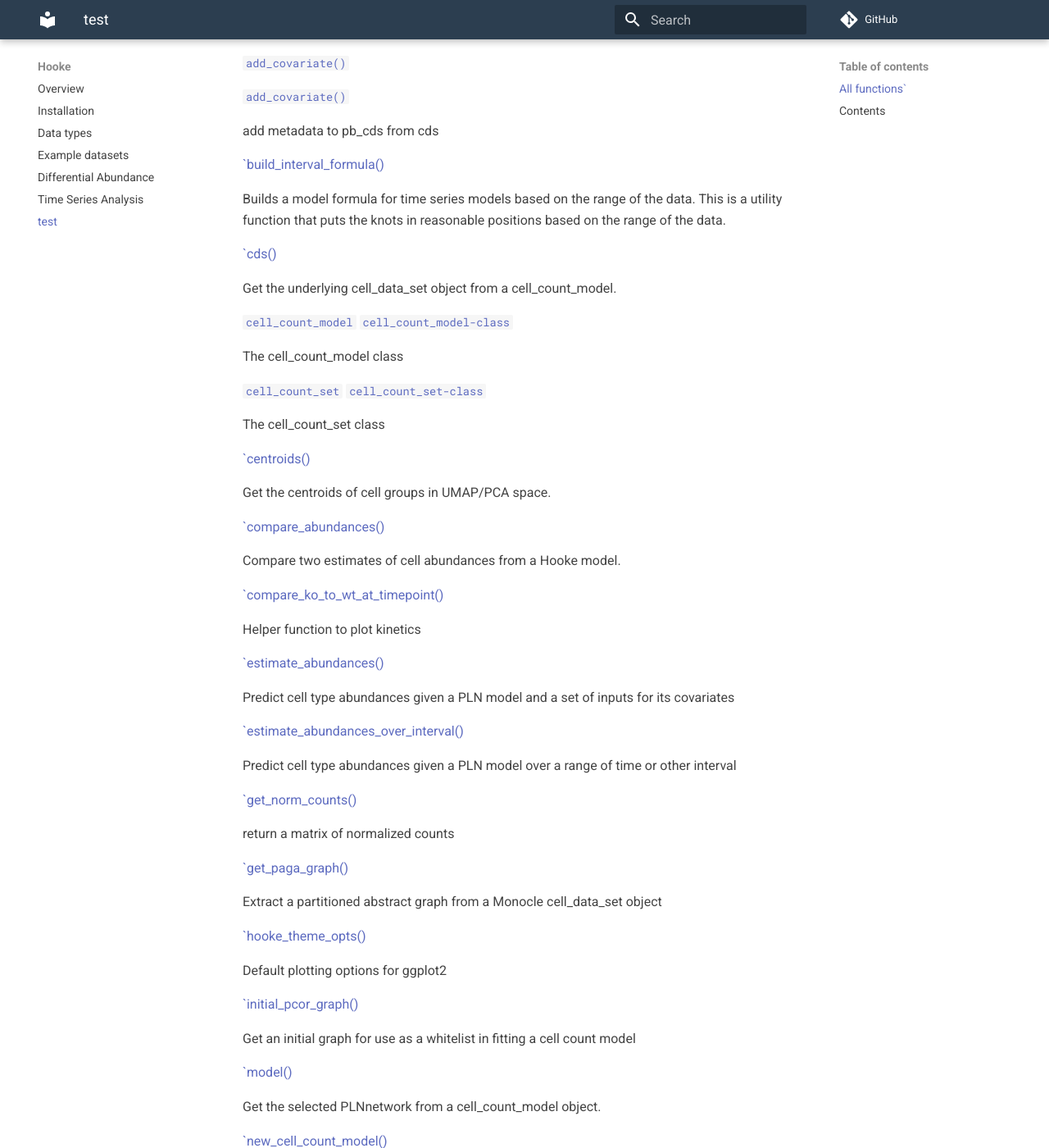
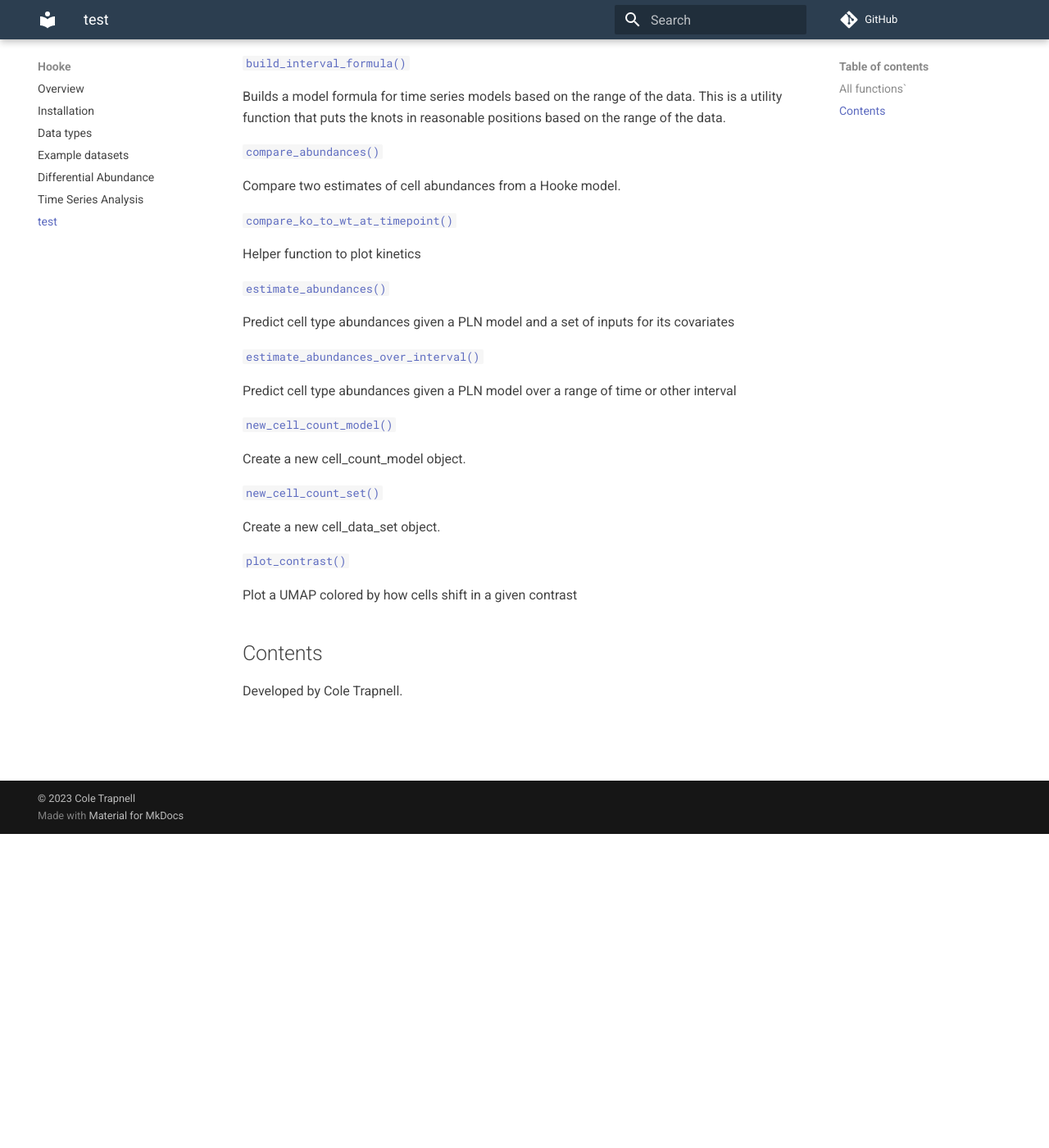
Before and after one commit to cole-trapnell-lab/hooke, an MkDocs documentation site: the page built from docs/reference.md, in a window 1280 px wide and 1400 px high, scrolled down 383 px. Shown: the whole window at 82% size. Built offline with MkDocs 1.6.1 and Material for MkDocs 9.7.7, drawn with Linux system fonts in a browser that asks for light colours; comment, search, counter and statistics services are not loaded; some of the changed text lies outside the part shown.

Commit message:
add ref files

```diff
--- a/docs/reference.md
+++ b/docs/reference.md
@@ -12,92 +12,39 @@ Reference
 All functions[`](#all-functions)
 -------------------------------
 
-[`add_covariate()`](new_cell_count_set)
 
-[`add_covariate()`](add_covariate)
-
-add metadata to pb\_cds from cds
-
-[`build_interval_formula()](build_interval_formula)
+[`build_interval_formula()`](build_interval_formula)
 
 Builds a model formula for time series models based on the range of the data. This is a utility function that puts the knots in reasonable positions based on the range of the data.
 
-
-[`cds()](cds)
-
-Get the underlying cell\_data\_set object from a cell\_count\_model.
-
-[`cell_count_model`](cell_count_model) [`cell_count_model-class`](cell_count_model)
-
-The cell\_count\_model class
-
-[`cell_count_set`](cell_count_set) [`cell_count_set-class`](cell_count_set)
-
-The cell\_count\_set class
-
-[`centroids()](centroids)
-
-Get the centroids of cell groups in UMAP/PCA space.
-
-[`compare_abundances()](compare_abundances)
+[`compare_abundances()`](compare_abundances)
 
 Compare two estimates of cell abundances from a Hooke model.
 
-[`compare_ko_to_wt_at_timepoint()](compare_ko_to_wt_at_timepoint)
+[`compare_ko_to_wt_at_timepoint()`](compare_ko_to_wt_at_timepoint)
 
 Helper function to plot kinetics
 
-[`estimate_abundances()](estimate_abundances)
+[`estimate_abundances()`](estimate_abundances)
 
 Predict cell type abundances given a PLN model and a set of inputs for its covariates
 
-[`estimate_abundances_over_interval()](estimate_abundances_over_interval)
+[`estimate_abundances_over_interval()`](estimate_abundances_over_interval)
 
 Predict cell type abundances given a PLN model over a range of time or other interval
 
-[`get_norm_counts()](get_norm_counts)
-
-return a matrix of normalized counts
-
-[`get_paga_graph()](get_paga_graph)
-
-Extract a partitioned abstract graph from a Monocle cell\_data\_set object
-
-[`hooke_theme_opts()](hooke_theme_opts)
-
-Default plotting options for ggplot2
-
-[`initial_pcor_graph()](initial_pcor_graph)
-
-Get an initial graph for use as a whitelist in fitting a cell count model
-
-[`model()](model)
-
-Get the selected PLNnetwork from a cell\_count\_model object.
-
-[`new_cell_count_model()](new_cell_count_model)
+[`new_cell_count_model()`](new_cell_count_model)
 
 Create a new cell\_count\_model object.
 
-[`new_cell_count_set()](new_cell_count_set)
+[`new_cell_count_set()`](new_cell_count_set)
 
 Create a new cell\_data\_set object.
 
-[`plot_contrast()](plot_contrast)
+[`plot_contrast()`](plot_contrast)
 
 Plot a UMAP colored by how cells shift in a given contrast
 
-[`pseudobulk_ccs_for_states()](pseudobulk_ccs_for_states)
-
-Compute a pseudobulk expression matrix for a ccs
-
-[`select_model()](select_model)
-
-Select the model a cell\_count\_model should use
-
-[`subset_ccs()](subset_ccs)
-
-subset ccs by cell groups
 
 Contents
 --------
```
Also changed, not shown: docs/reference/build_interval_formula.md (added, +45 -0 lines), docs/reference/compare_abundances.md (added, +43 -0 lines), docs/reference/compare_ko_to_wt_at_timepoint.md (added, +52 -0 lines), docs/reference/estimate_abundances.md (added, +43 -0 lines), docs/reference/estimate_abundances_over_interval.md (added, +59 -0 lines), docs/reference/plot_contrast.md (added, +139 -0 lines).
